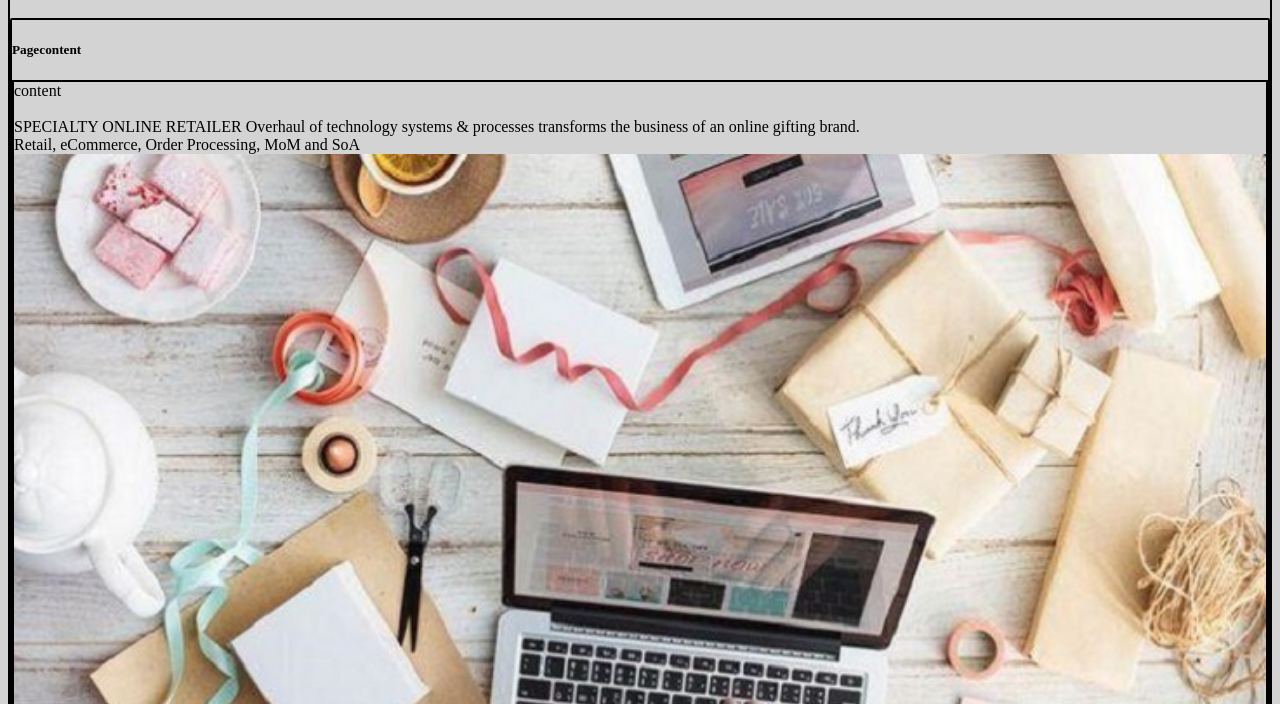
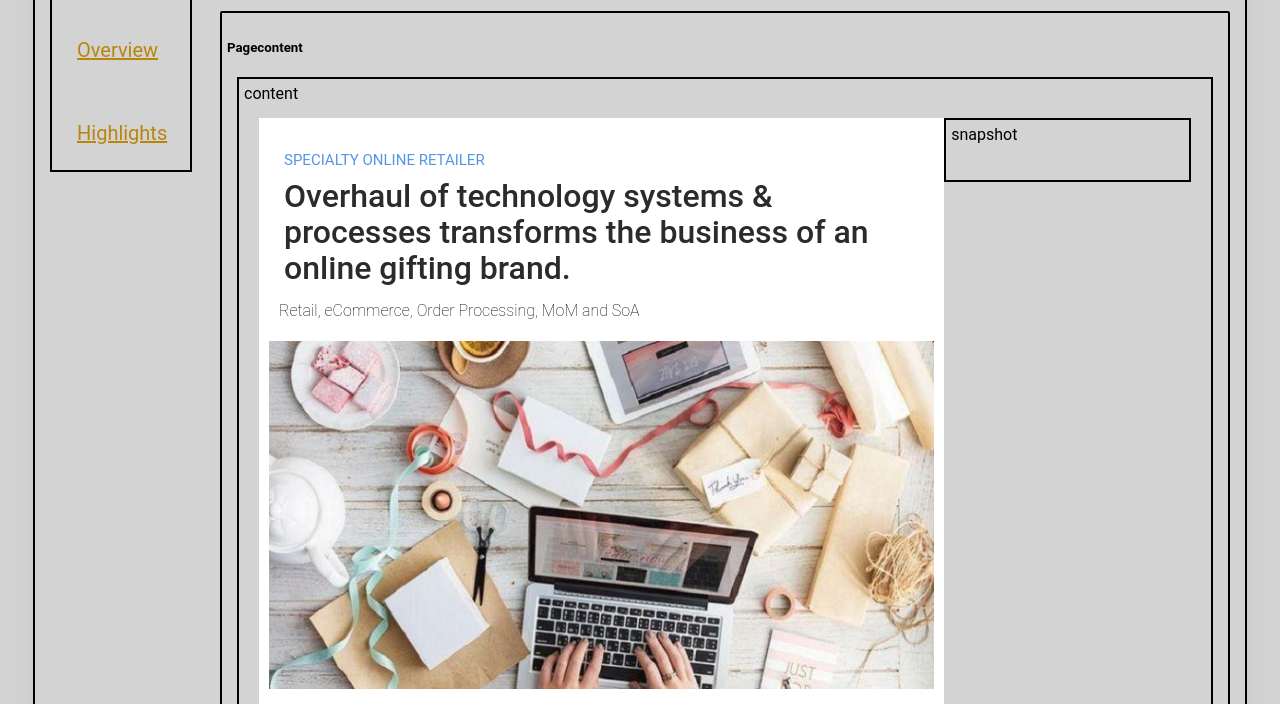
Before and after one commit to veenithcw/Casewebpage, a plain HTML site: page index.html in a window 1280 px wide. Shown: the part 115-819 px from the top of the page. Drawn offline with Linux system fonts and the light colour scheme; files whose address does not match are found by name.

Commit message:
Casestudy-Overview

```diff
--- a/index.html
+++ b/index.html
@@ -2,7 +2,7 @@
    <head>
         <title>Casewebpage</title>
         <meta name="viewport" content="width=device-width, initial-scale=1.0"/>
-        <link rel="stylesheet" href="index.css">
+        <link rel="stylesheet" href="styleindex.css">
     </head>
     <body style="background-color: lightgray;">
         <div id="land" class="design" style="border: 10px" >
```
